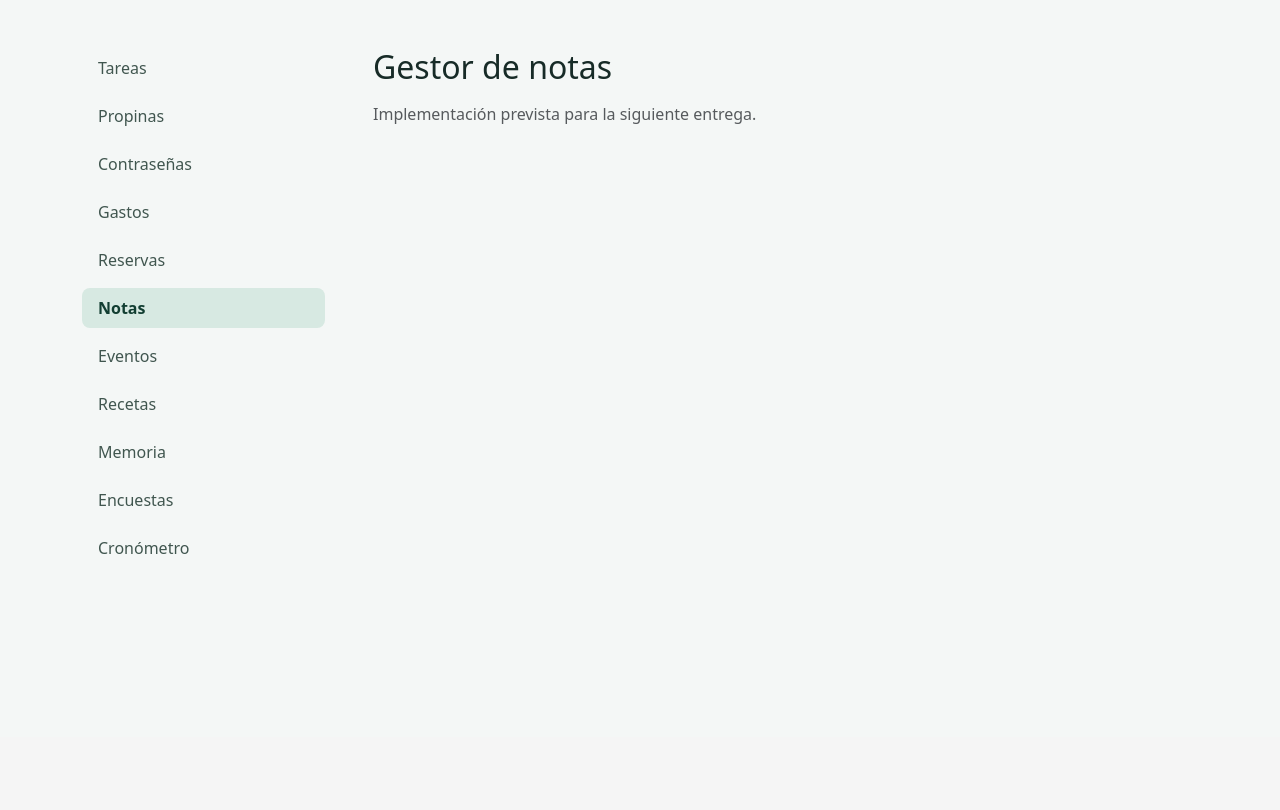
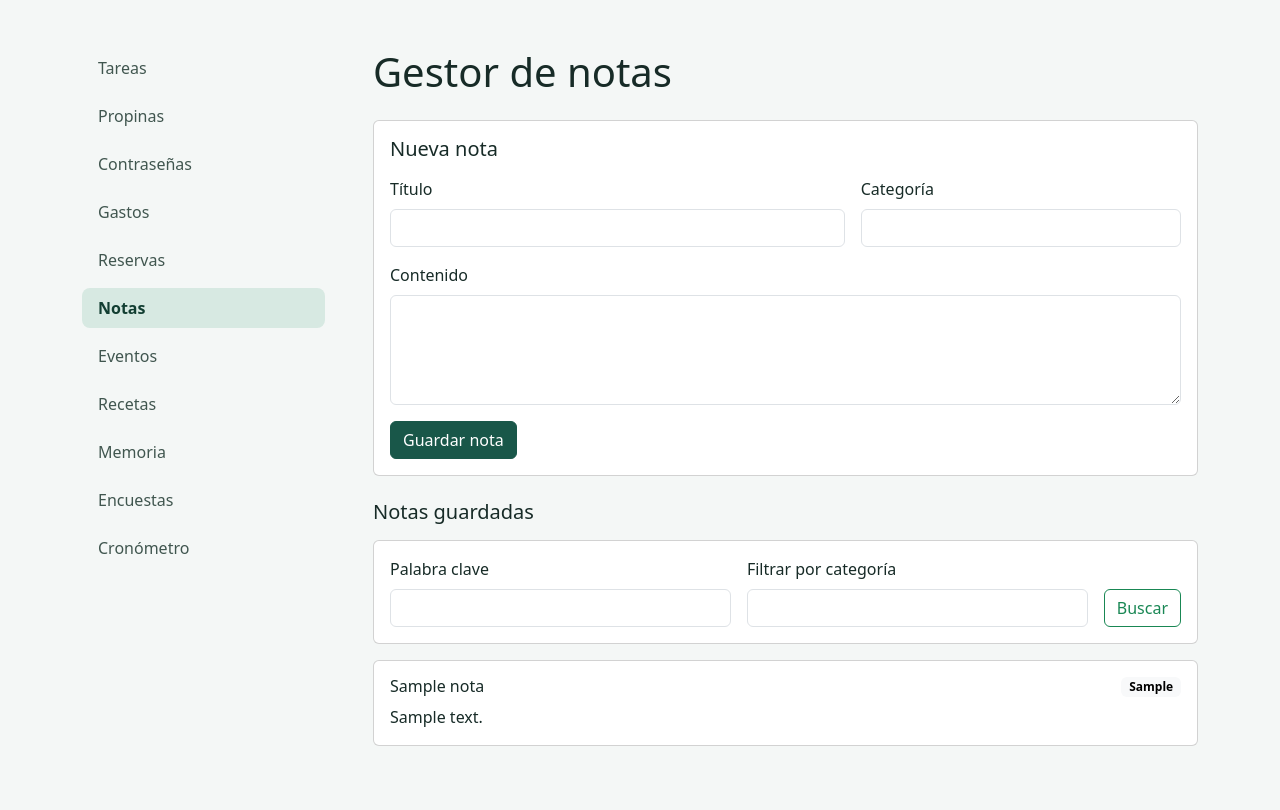
Before and after one commit to aluminetor/phpmvc, a Laravel app: page /notas in a window 1280 px wide. Shown: the part 63-873 px from the top of the page. Before the commit the page ends 617 px from the top, so only its background shows below. Run offline with Laravel 12, Linux system fonts and the light colour scheme; tables that the repository leaves empty hold one stand-in row (values such as "Sample post").

Commit message:
feat(notas): guardar, categorizar y buscar notas

```diff
--- a/app/Http/Controllers/NotaController.php
+++ b/app/Http/Controllers/NotaController.php
@@ -2,17 +2,52 @@
 
 namespace App\Http\Controllers;
 
+use App\Models\Nota;
+use Illuminate\Database\Eloquent\Builder;
+use Illuminate\Http\RedirectResponse;
+use Illuminate\Http\Request;
 use Illuminate\View\View;
 
 class NotaController extends Controller
 {
-    public function index(): View
+    public function index(Request $request): View
     {
-        return view('notas.index');
+        $filtros = $request->validate([
+            'q' => ['nullable', 'string', 'max:160'],
+            'categoria' => ['nullable', 'string', 'max:80'],
+        ], [
+            'q.*' => 'Escribe una búsqueda de hasta 160 caracteres.',
+            'categoria.*' => 'Filtra por una categoría de hasta 80 caracteres.',
+        ]);
+
+        $palabra = $filtros['q'] ?? null;
+        $categoria = $filtros['categoria'] ?? null;
+
+        return view('notas.index', [
+            'palabra' => $palabra,
+            'categoria' => $categoria,
+            'notas' => Nota::query()
+                ->when($palabra !== null, fn (Builder $query) => $query->buscar($palabra))
+                ->when($categoria !== null, fn (Builder $query) => $query->where('categoria', $categoria))
+                ->orderByDesc('id')->paginate(10)->appends($filtros),
+            'categorias' => Nota::query()->select('categoria')->distinct()->orderBy('categoria')->pluck('categoria'),
+        ]);
     }
 
-    public function store(): never
+    public function store(Request $request): RedirectResponse
     {
-        abort(501, 'Este endpoint está previsto para la siguiente entrega.');
+        $datos = $request->validate([
+            'titulo' => ['required', 'string', 'max:160'],
+            'contenido' => ['required', 'string', 'max:10000'],
+            'categoria' => ['required', 'string', 'max:80'],
+        ], [
+            'titulo.*' => 'Escribe un título de hasta 160 caracteres.',
+            'contenido.*' => 'Escribe una nota de hasta 10.000 caracteres.',
+            'categoria.*' => 'Escribe una categoría de hasta 80 caracteres.',
+        ]);
+
+        Nota::create($datos);
+
+        return to_route('notas.index')->with('estado', 'Nota guardada.');
     }
 }
--- /dev/null
+++ b/app/Models/Nota.php
@@ -0,0 +1,21 @@
+<?php
+
+namespace App\Models;
+
+use Illuminate\Database\Eloquent\Builder;
+use Illuminate\Database\Eloquent\Model;
+
+class Nota extends Model
+{
+    protected $fillable = ['titulo', 'contenido', 'categoria'];
+
+    public function scopeBuscar(Builder $query, string $palabra): Builder
+    {
+        $patron = '%'.strtr($palabra, ['!' => '!!', '%' => '!%', '_' => '!_']).'%';
+
+        return $query->where(function (Builder $notas) use ($patron): void {
+            $notas->whereRaw("titulo LIKE ? ESCAPE '!'", [$patron])
+                ->orWhereRaw("contenido LIKE ? ESCAPE '!'", [$patron]);
+        });
+    }
+}
--- a/resources/views/notas/index.blade.php
+++ b/resources/views/notas/index.blade.php
@@ -3,6 +3,77 @@
 @section('title', 'Gestor de notas')
 
 @section('content')
-    <h1 class="h2 mb-3">Gestor de notas</h1>
-    <p class="text-body-secondary">Implementación prevista para la siguiente entrega.</p>
+    <h1 class="mb-4">Gestor de notas</h1>
+
+    <form method="POST" action="{{ route('notas.store') }}" class="card card-body mb-4">
+        @csrf
+        <h2 class="h5 mb-3">Nueva nota</h2>
+        <div class="row g-3">
+            <div class="col-sm-7">
+                <label for="titulo-nota" class="form-label">Título</label>
+                <input id="titulo-nota" name="titulo" maxlength="160"
+                       class="form-control @error('titulo') is-invalid @enderror"
+                       value="{{ is_scalar(old('titulo')) ? old('titulo') : '' }}" required>
+            </div>
+            <div class="col-sm-5">
+                <label for="categoria-nota" class="form-label">Categoría</label>
+                <input id="categoria-nota" name="categoria" list="categorias-nota" maxlength="80"
+                       class="form-control @error('categoria') is-invalid @enderror"
+                       value="{{ is_scalar(old('categoria')) ? old('categoria') : '' }}" required>
+                <datalist id="categorias-nota">
+                    @foreach ($categorias as $opcion)
+                        <option value="{{ $opcion }}"></option>
+                    @endforeach
+                </datalist>
+            </div>
+            <div class="col-12">
+                <label for="contenido-nota" class="form-label">Contenido</label>
+                <textarea id="contenido-nota" name="contenido" rows="4" maxlength="10000"
+                          class="form-control @error('contenido') is-invalid @enderror" required>{{ is_scalar(old('contenido')) ? old('contenido') : '' }}</textarea>
+            </div>
+        </div>
+        <div class="mt-3">
+            <button class="btn btn-primary" type="submit">Guardar nota</button>
+        </div>
+    </form>
+
+    <section aria-labelledby="notas-guardadas">
+        <h2 id="notas-guardadas" class="h5 mb-3">Notas guardadas</h2>
+        <form method="GET" action="{{ route('notas.index') }}" class="card card-body mb-3">
+            <div class="row g-3 align-items-end">
+                <div class="col-sm">
+                    <label for="buscar-nota" class="form-label">Palabra clave</label>
+                    <input id="buscar-nota" name="q" type="search" class="form-control"
+                           value="{{ $palabra }}" maxlength="160">
+                </div>
+                <div class="col-sm">
+                    <label for="filtrar-categoria" class="form-label">Filtrar por categoría</label>
+                    <input id="filtrar-categoria" name="categoria" class="form-control" list="categorias-nota"
+                           value="{{ $categoria }}" maxlength="80">
+                </div>
+                <div class="col-sm-auto d-flex flex-wrap align-items-center gap-2">
+                    <button class="btn btn-outline-success" type="submit">Buscar</button>
+                    @if ($palabra !== null || $categoria !== null)
+                        <a href="{{ route('notas.index') }}">Limpiar</a>
+                    @endif
+                </div>
+            </div>
+        </form>
+
+        @forelse ($notas as $nota)
+            <article class="card card-body mb-3">
+                <div class="d-flex flex-wrap gap-2 align-items-start justify-content-between mb-2">
+                    <h3 class="h6 mb-0 text-break">{{ $nota->titulo }}</h3>
+                    <span class="badge text-bg-light text-wrap text-break">{{ $nota->categoria }}</span>
+                </div>
+                <div class="mb-0 text-break">{!! nl2br(e($nota->contenido)) !!}</div>
+            </article>
+        @empty
+            <p class="text-body-secondary">
+                {{ $palabra !== null || $categoria !== null ? 'No hay notas que coincidan con la búsqueda.' : 'Aún no hay notas guardadas.' }}
+            </p>
+        @endforelse
+
+        {{ $notas->links('pagination::bootstrap-5') }}
+    </section>
 @endsection
```
Also changed, not shown: tests/Feature/NotaTest.php (added, +34 -0 lines), README.md, database/migrations/2026_11_20_000004_create_notas_table.php (added).
